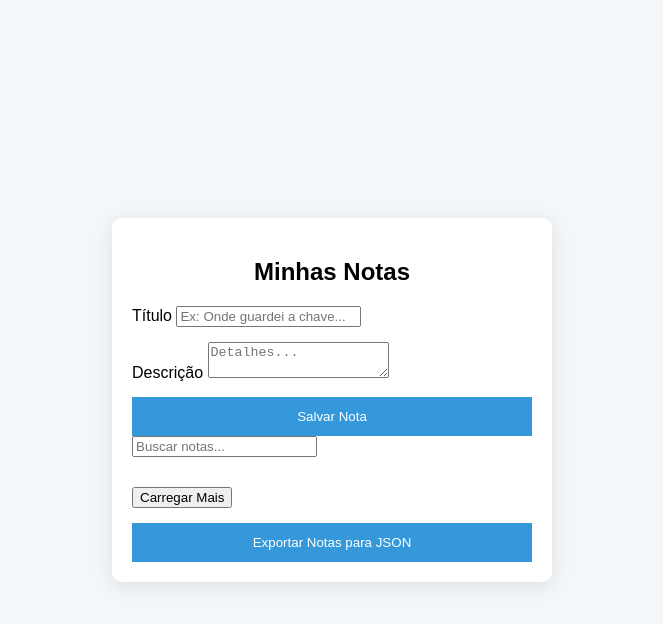
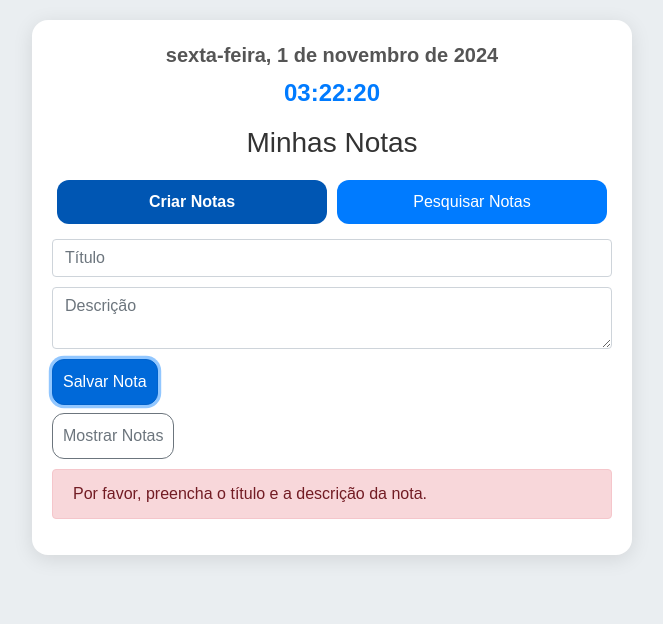
Before and after one commit to deyversondgsbr/minhas-notas, a plain HTML site: page index.html in a window 1280 px wide. Both pictures are taken after a click on the button "Salvar Nota". Shown: the whole page, without its empty margins (308-971 px from the left). Drawn offline with nearby package versions, Linux system fonts and the light colour scheme.

Commit message:
Add files via upload

```diff
--- a/index.html
+++ b/index.html
@@ -4,138 +4,291 @@
     <meta charset="UTF-8">
     <meta name="viewport" content="width=device-width, initial-scale=1.0">
     <title>Notas do Dia a Dia</title>
+    <link rel="stylesheet" href="https://stackpath.bootstrapcdn.com/bootstrap/4.5.2/css/bootstrap.min.css">
     <style>
-        /* CSS Simplificado */
         body {
-            font-family: Arial, sans-serif;
-            display: flex;
-            justify-content: center;
-            align-items: center;
-            height: 100vh;
-            margin: 0;
-            background-color: #f3f7fa;
+            font-family: 'Arial', sans-serif;
+            background-color: #eaeef1;
         }
         .container {
-            width: 90%;
-            max-width: 400px;
+            max-width: 600px;
+            margin: 20px auto;
+            background-color: #ffffff;
+            border-radius: 16px;
+            box-shadow: 0 4px 20px rgba(0, 0, 0, 0.1);
             padding: 20px;
-            background-color: #ffffff;
-            border-radius: 10px;
-            box-shadow: 0 4px 20px rgba(0, 0, 0, 0.1);
         }
-        h2 { text-align: center; margin-bottom: 20px; }
-        .input-group, .search, .notes, .load-more { margin-bottom: 15px; }
-        .btn { width: 100%; padding: 12px; background-color: #3498db; color: white; border: none; cursor: pointer; }
-        .notes { max-height: 300px; overflow-y: auto; }
-        .note { background-color: #eaf1f8; padding: 15px; margin-bottom: 10px; border-radius: 5px; }
+        h2 {
+            color: #333;
+            font-size: 28px;
+            text-align: center;
+            margin-bottom: 20px;
+        }
+        .tabs {
+            display: flex;
+            justify-content: space-between;
+            margin-bottom: 15px;
+        }
+        .tab {
+            cursor: pointer;
+            transition: background-color 0.3s, font-weight 0.3s;
+            padding: 10px;
+            border-radius: 12px;
+            flex: 1;
+            text-align: center;
+            margin: 0 5px;
+            background-color: #007bff;
+            color: white;
+        }
+        .tab.active {
+            background-color: #0056b3;
+            font-weight: bold;
+        }
+        .input-group {
+            margin-bottom: 10px;
+        }
+        .btn {
+            border-radius: 12px;
+            padding: 10px;
+        }
+        .notes {
+            max-height: 300px;
+            overflow-y: auto;
+            margin-top: 10px;
+            border: 1px solid #ddd;
+            border-radius: 8px;
+            background-color: #f9f9f9;
+            padding: 10px;
+        }
+        .note {
+            padding: 10px;
+            margin-bottom: 8px;
+            border-radius: 8px;
+            color: white;
+            position: relative;
+            box-shadow: 0 2px 10px rgba(0, 0, 0, 0.1);
+        }
+        .note h4 {
+            margin: 0;
+        }
+        .note .date {
+            font-size: 12px;
+            position: absolute;
+            bottom: 5px;
+            right: 10px;
+        }
+        .section {
+            display: none;
+        }
+        .section.active {
+            display: block;
+        }
+        .alert {
+            display: none;
+            margin-top: 10px;
+        }
+        #currentDateTime {
+            font-size: 16px;
+            margin-bottom: 15px;
+            color: #555;
+            text-align: center;
+        }
+        #currentDate {
+            font-size: 20px;
+            font-weight: bold;
+            margin-bottom: 5px;
+        }
+        #currentTime {
+            font-size: 24px;
+            font-weight: bold;
+            color: #007bff;
+        }
     </style>
 </head>
 <body>
     <div class="container">
+        <!-- Informações de Data e Hora -->
+        <div id="currentDateTime">
+            <div id="currentDate"></div>
+            <div id="currentTime"></div>
+        </div>
+
         <h2>Minhas Notas</h2>
+
+        <!-- Abas para navegação -->
+        <div class="tabs">
+            <div class="tab active" onclick="showSection('create')">Criar Notas</div>
+            <div class="tab" onclick="showSection('search')">Pesquisar Notas</div>
+        </div>
+
+        <div class="section active" id="create">
             <div class="input-group">
-            <label for="title">Título</label>
-            <input type="text" id="title" placeholder="Ex: Onde guardei a chave...">
+                <input type="text" id="title" class="form-control" placeholder="Título" required>
             </div>
             <div class="input-group">
-            <label for="description">Descrição</label>
-            <textarea id="description" placeholder="Detalhes..."></textarea>
+                <textarea id="description" class="form-control" placeholder="Descrição" required></textarea>
             </div>
-        <button class="btn" onclick="saveNote()">Salvar Nota</button>
+            <button class="btn btn-primary" onclick="saveNote()">Salvar Nota</button>
 
-        <div class="search">
-            <input type="text" id="search" placeholder="Buscar notas..." oninput="searchNotes()">
+            <!-- Botões para mostrar/ocultar notas -->
+            <div class="d-flex justify-content-between mt-2">
+                <button class="btn btn-outline-secondary" id="toggleShowNotes" onclick="toggleNotes()">Mostrar Notas</button>
+                <button class="btn btn-outline-secondary" id="toggleHideNotes" onclick="toggleNotes()">Ocultar Notas</button>
             </div>
 
             <div class="notes" id="notes"></div>
-        <div class="load-more">
-            <button onclick="loadMoreNotes()">Carregar Mais</button>
+
+            <!-- Alerta para nota vazia -->
+            <div class="alert alert-danger" id="emptyNoteAlert">Por favor, preencha o título e a descrição da nota.</div>
         </div>
-        <button class="btn" onclick="exportNotesJSON()">Exportar Notas para JSON</button>
+
+        <!-- Seção de Pesquisa -->
+        <div class="section" id="search">
+            <h3>Pesquisar Notas</h3>
+            <div class="input-group mb-3">
+                <input type="text" id="search-input" class="form-control" placeholder="Buscar notas..." oninput="searchNotes()">
+            </div>
+            <div class="notes" id="search-results"></div>
+        </div>
     </div>
 
     <script>
-        const NOTE_LIMIT = 100;   // Máximo de notas armazenadas
-        const INITIAL_LOAD = 10;  // Número inicial de notas para carregar
-        let currentLoad = INITIAL_LOAD;
+        // Função para mostrar a seção ativa
+        function showSection(section) {
+            const sections = document.querySelectorAll('.section');
+            const tabs = document.querySelectorAll('.tab');
+            sections.forEach(s => {
+                s.classList.remove('active');
+            });
+            tabs.forEach(t => {
+                t.classList.remove('active');
+            });
+            document.getElementById(section).classList.add('active');
+            document.querySelector(`.tab[onclick="showSection('${section}')"]`).classList.add('active');
 
-        function saveNote() {
-            const title = document.getElementById("title").value;
-            const description = document.getElementById("description").value;
-            if (title && description) {
-                let notes = getNotes();
-                if (notes.length >= NOTE_LIMIT) {
-                    notes = [];
-                }
-                notes.push({ title, description });
-                saveNotes(notes);
-                displayNotes();
-                document.getElementById("title").value = '';
-                document.getElementById("description").value = '';
-            } else {
-                alert("Preencha o título e a descrição da nota!");
+            if (section === 'search') {
+                searchNotes();
             }
         }
 
+        // Função para mostrar ou ocultar notas
+        function toggleNotes() {
+            const notesContainer = document.getElementById("notes");
+            const showButton = document.getElementById("toggleShowNotes");
+            const hideButton = document.getElementById("toggleHideNotes");
+
+            if (notesContainer.style.display === "none") {
+                notesContainer.style.display = "block";
+                showButton.style.display = "none";
+                hideButton.style.display = "block";
+            } else {
+                notesContainer.style.display = "none";
+                showButton.style.display = "block";
+                hideButton.style.display = "none";
+            }
+        }
+
+        // Função para salvar a nota
+        function saveNote() {
+            const title = document.getElementById("title").value.trim();
+            const description = document.getElementById("description").value.trim();
+            const emptyNoteAlert = document.getElementById("emptyNoteAlert");
+
+            if (!title || !description) {
+                emptyNoteAlert.style.display = "block";
+                setTimeout(() => { emptyNoteAlert.style.display = "none"; }, 3000);
+                return;
+            }
+
+            const notes = JSON.parse(localStorage.getItem("notes")) || [];
+            const newNote = {
+                title,
+                description,
+                date: new Date().toLocaleString('pt-BR'),
+                color: getRandomColor()
+            };
+            notes.push(newNote);
+            localStorage.setItem("notes", JSON.stringify(notes));
+
+            displayNotes();
+
+            document.getElementById("title").value = "";
+            document.getElementById("description").value = "";
+        }
+
+        // Função para gerar cor aleatória
+        function getRandomColor() {
+            const letters = '0123456789ABCDEF';
+            let color = '#';
+            for (let i = 0; i < 6; i++) {
+                color += letters[Math.floor(Math.random() * 16)];
+            }
+            return color;
+        }
+
+        // Função para exibir as notas
         function displayNotes() {
-            const notes = getNotes();
             const notesContainer = document.getElementById("notes");
+            const notes = JSON.parse(localStorage.getItem("notes")) || [];
             notesContainer.innerHTML = '';
 
-            notes.slice(0, currentLoad).forEach(note => {
+            notes.forEach(note => {
                 const noteContainer = document.createElement("div");
                 noteContainer.classList.add("note");
-                noteContainer.innerHTML = `<h4>${note.title}</h4><p>${note.description}</p>`;
+                noteContainer.style.backgroundColor = note.color || getRandomColor();
+                noteContainer.innerHTML = `
+                    <h4>${note.title}</h4>
+                    <p>${note.description}</p>
+                    <div class="date">${note.date}</div>
+                `;
                 notesContainer.appendChild(noteContainer);
             });
         }
 
-        function loadMoreNotes() {
-            currentLoad += INITIAL_LOAD;
-            displayNotes();
-        }
-
+        // Função para pesquisar notas
         function searchNotes() {
-            const query = document.getElementById("search").value.toLowerCase();
-            const notes = getNotes();
-            const notesContainer = document.getElementById("notes");
-            notesContainer.innerHTML = '';
+            const query = document.getElementById("search-input").value.toLowerCase();
+            const notes = JSON.parse(localStorage.getItem("notes")) || [];
+            const searchResultsContainer = document.getElementById("search-results");
+            searchResultsContainer.innerHTML = '';
 
             const filteredNotes = notes.filter(note =>
                 note.title.toLowerCase().includes(query) ||
                 note.description.toLowerCase().includes(query)
-            ).slice(0, currentLoad);
+            );
 
             filteredNotes.forEach(note => {
                 const noteContainer = document.createElement("div");
                 noteContainer.classList.add("note");
-                noteContainer.innerHTML = `<h4>${note.title}</h4><p>${note.description}</p>`;
-                notesContainer.appendChild(noteContainer);
+                noteContainer.style.backgroundColor = note.color || getRandomColor();
+                noteContainer.innerHTML = `
+                    <h4>${note.title}</h4>
+                    <p>${note.description}</p>
+                    <div class="date">${note.date}</div>
+                `;
+                searchResultsContainer.appendChild(noteContainer);
             });
         }
 
-        function exportNotesJSON() {
-            const notes = getNotes();
-            const jsonString = JSON.stringify(notes, null, 2);
-            const blob = new Blob([jsonString], { type: "application/json" });
-            const url = URL.createObjectURL(blob);
-            const link = document.createElement("a");
-            link.href = url;
-            link.download = "notas.json";
-            link.click();
-            URL.revokeObjectURL(url);
-            alert("Notas exportadas para um arquivo JSON!");
+        // Atualiza a data e hora atual
+        function updateDateTime() {
+            const now = new Date();
+            const optionsDate = { weekday: 'long', year: 'numeric', month: 'long', day: 'numeric' };
+            const optionsTime = { hour: '2-digit', minute: '2-digit', second: '2-digit', hour12: false };
+            document.getElementById("currentDate").textContent = now.toLocaleDateString('pt-BR', optionsDate);
+            document.getElementById("currentTime").textContent = now.toLocaleTimeString('pt-BR', optionsTime);
         }
 
-        function saveNotes(notes) {
-            localStorage.setItem("notes", JSON.stringify(notes));
-        }
+        // Exibir as notas ao carregar a página
+        window.onload = function() {
+            displayNotes();
+            document.getElementById("notes").style.display = "none"; // Ocultar notas inicialmente
+            document.getElementById("toggleHideNotes").style.display = "none"; // Ocultar botão "Ocultar Notas" inicialmente
 
-        function getNotes() {
-            return JSON.parse(localStorage.getItem("notes")) || [];
-        }
-
-        window.onload = displayNotes;
+            // Atualizar a data/hora a cada segundo
+            setInterval(updateDateTime, 1000);
+            updateDateTime(); // Chama a função uma vez para definir a data/hora inicial
+        };
     </script>
 </body>
 </html>
```
Lines whose indentation alone changed are shown as unchanged.
